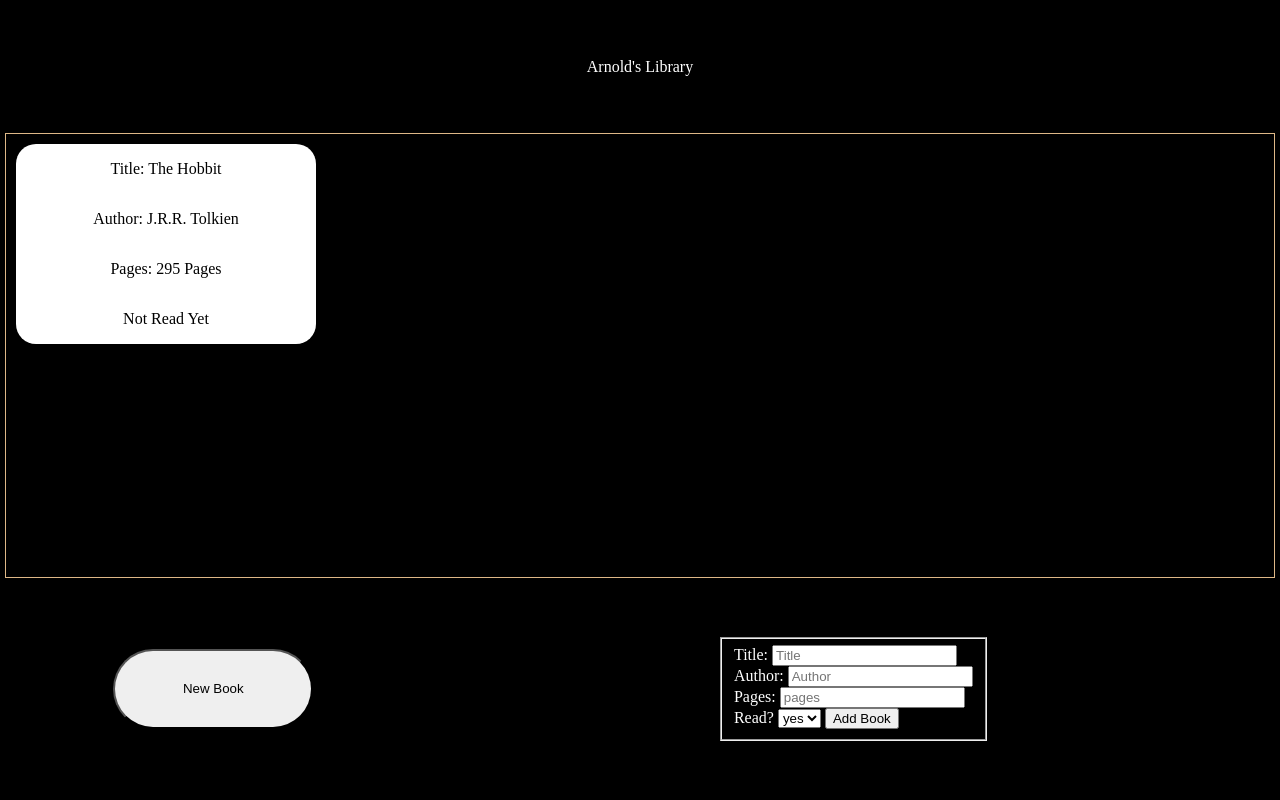
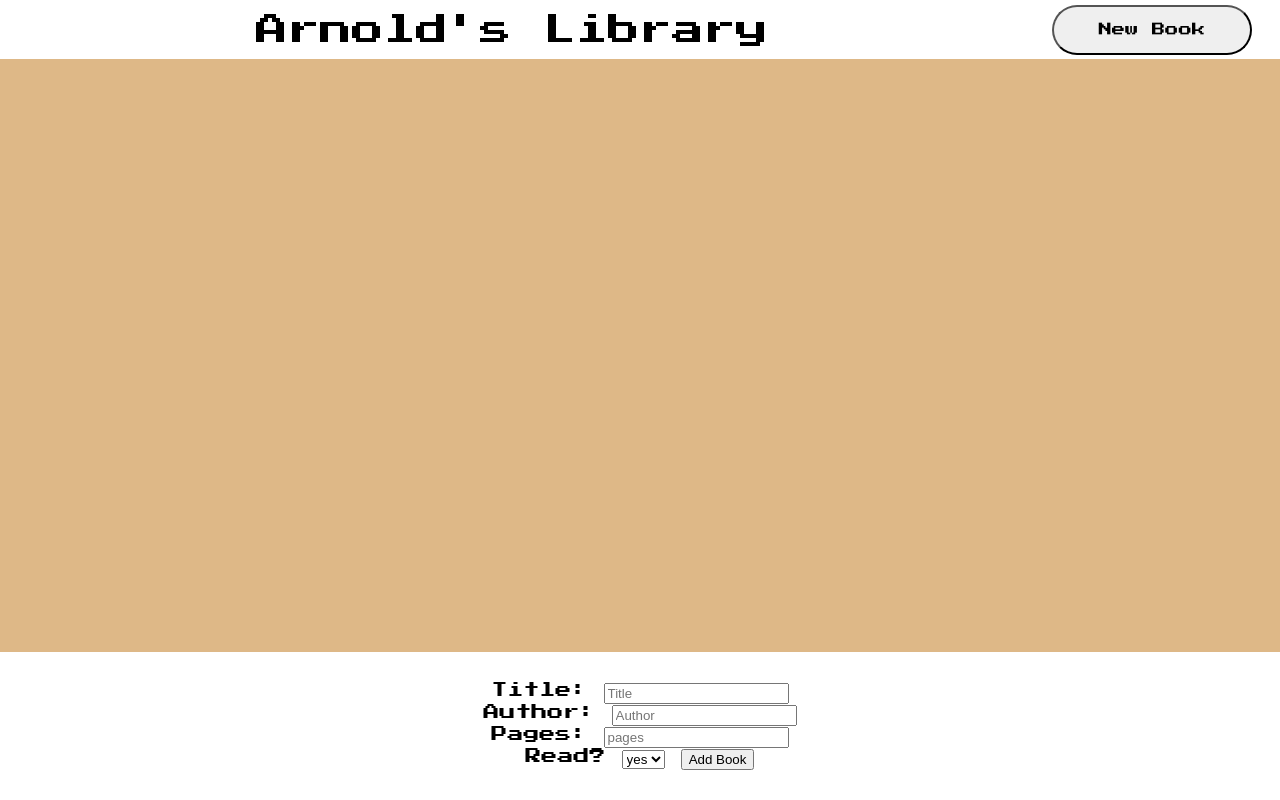
Before and after one commit to Reytsard/Book, a plain HTML site: page index.html in a window 1280 px wide. Both pictures are taken after a click on the button "New Book". Drawn offline with Linux system fonts and the light colour scheme.

Commit message:
fixed ui

```diff
--- a/index.html
+++ b/index.html
@@ -7,44 +7,18 @@
     <title>Book App</title>
     <script src="index.js" defer></script>
     <link rel="stylesheet" href="style.css">
+    <link rel="stylesheet" href="https://fonts.googleapis.com/css?family=Press+Start+2P">
 </head>
 <body>
     <div class="library">
-        <div class="library-name">Arnold's Library</div>
-        <div class="bookshelf">
-            <div class="book">
-                <div class="title">Title: The Hobbit</div>
-                <div class="author">Author: J.R.R. Tolkien</div>
-                <div class="pages">Pages: 295 Pages</div>
-                <div class="isRead">Not Read Yet</div>
+        <div class="header">
+            <div class="library-name">Arnold's Library</div>
+            <div class="addBook">
+                <button type="button" id="addBook">New Book</button>
             </div>
         </div>
-        <div class="addBook">
-            <button type="button" id="addBook">New Book</button>
-            <div class="addBookForm">
-                <fieldset>
-                    <div class="titleForBook">
-                        <label for="title">Title:</label>
-                        <input type="text" name="title" id="title" placeholder="Title">
-                    </div>
-                    <div class="authorForBook">
-                        <label for="author">Author:</label>
-                        <input type="text" name="author" id="author" placeholder="Author">
-                    </div>
-                    <div class="pagesForBook">
-                        <label for="pages">Pages:</label>
-                        <input type="number" name="pages" id="pages" placeholder="pages">
-                    </div>
-                    <div class="isReadForBook">
-                        <label for="isRead">Read?</label>
-                        <select name="isRead" id="isRead">
-                            <option value="true" selected>yes</option>
-                            <option value="false">no</option>
-                        </select>
-                    <button type="submit" id="submitBookForm">Add Book</button>
-                </fieldset>
-            </div>
-        </div>
+        <div class="bookshelf"></div>
+        <div class="add-Book-Form"></div>
     </div>
 </body>
 
--- a/index.js
+++ b/index.js
@@ -8,66 +8,48 @@ function Book(title, author, pages, isRead){
 }
 Book.prototype.info = function(){
     if(this.isRead == "true"){
-        return `<div class="title">Title: ${this.title}</div>\n<div class="author">Author: ${this.author}</div>\n<div class="pages">Pages: ${this.pages} pages</div>\n<div class="isRead">Has been read</div>\n`;
+        return `<div class="title">Title: ${this.title}</div>\n<div class="author">Author: ${this.author}</div>\n<div class="pages">Pages: ${this.pages} pages</div>\n<div class="isRead"><button class="readButton" type="button" value="1">Has been Read</button></div>\n`;
     }
-    return `<div id="title">Title: ${this.title}</div>\n<div id="author">Author: ${this.author}</div>\n<div id="pages">Pages: ${this.pages} pages</div>\n<div id="isRead">Has not been read</div>\n`;
+    return `<div id="title">Title: ${this.title}</div>\n<div id="author">Author: ${this.author}</div>\n<div id="pages">Pages: ${this.pages} pages</div>\n<div id="isRead"><button class="readButton" type="button" value="0">Has not been Read</button></div>\n`;
 }
 function addToLibrary(book){
     library.push(book);
 }
-let bookShelf = document.querySelector('.bookshelf');
-
-
-
-// bookDiv.appendChild(titleDiv);
-// bookDiv.appendChild(authorDiv);
-// bookDiv.appendChild(pagesDiv);
-// bookDiv.appendChild(isReadDiv);
-
-
+function createAddBookForm(){
+    let addFormDiv = document.querySelector('.add-Book-Form');
+    addFormDiv.innerHTML = addBookForm;
     document.querySelector('#submitBookForm').addEventListener('click',() => {
         //gets the values from the input box;
         let title = document.querySelector('#title').value.toString();
         let author = document.querySelector('#author').value.toString();
         let pages = Number.parseInt(document.querySelector('#pages').value);
         let isRead = document.querySelector('#isRead').value;
+
         //creates a new Object
         let newBook = new Book(title,author,pages,isRead);
         addToLibrary(newBook);
-
-
-    console.log(library);
 
         //adds a card for the book
         let bookDiv = document.createElement('div');
         bookShelf.appendChild(bookDiv);
         bookDiv.classList.toggle('book');
         bookDiv.innerHTML = newBook.info();
+        let readButton = bookDiv.querySelector("button");
+        readButton.addEventListener('click',() => {
+            if(readButton.value == '1'){
+                readButton.textContent = "Has not been Read";
+                readButton.setAttribute('value','0');
+            }else{
+                readButton.innerHTML = 'Has been Read';
+                readButton.setAttribute('value','1');
+            }
+        });
+        addFormDiv.innerHTML = '';
+    });
+}
 
-
-})
-
-
-
-
-
-
-
-
-
-
-
-
-
-
-
-
-// addBookButton.addEventListener('click',() => {
-//     addBookButton.toggleAttribute('disabled');
-//     const submitBookForm = addBookForm.querySelector('#submitBookForm');
-//         submitBookForm.addEventListener('click', () => {
-//         addBookButton.toggleAttribute('disabled');
-//         const inputs = addBookForm.querySelectorAll('input');
-//         addBookForm.innerHTML="";
-//     });
-// })
+//main
+const libraryDiv = document.querySelector('.library');
+const bookShelf = document.querySelector('.bookshelf');
+const addBookForm = '<fieldset>\n<div class="titleForBook">\n<label for="title">Title:</label>\n<input type="text" name="title" id="title" placeholder="Title">\n</div>\n<div class="authorForBook">\n<label for="author">Author:</label>\n<input type="text" name="author" id="author" placeholder="Author">\n</div>\n<div class="pagesForBook">\n<label for="pages">Pages:</label>\n<input type="number" name="pages" id="pages" placeholder="pages">\n</div>\n<div class="isReadForBook">\n<label for="isRead">Read?</label>\n<select name="isRead" id="isRead">\n<option value="true" selected>yes</option>\n<option value="false">no</option>\n</select>\n<button type="submit" id="submitBookForm">Add Book</button></fieldset>\n';
+document.querySelector('#addBook').addEventListener('click', createAddBookForm);
--- a/style.css
+++ b/style.css
@@ -1,36 +1,42 @@
 body{
     margin: 0;
     padding: 0;
-    background-color: black;
-    color: white;
+    background-color: white;
 
+}
+.header{
+    grid-row: 1 / span 1;
+    display: grid;
+    place-items: center;
+    grid-template-columns: 4fr 1fr ;
 }
 .library{
     height: 100vh;
     width: 100vw;
     display: grid;
-    grid-template-rows: .3fr 1fr .5fr;
+    grid-template-rows: .1fr 1fr;
+
 }
 .library-name{
-    grid-row: 1 / span 1;
-    display: grid;
-    place-items: center;
+    grid-column: 1 / span 1;
+    font-family: 'Press Start 2P';
+    font-size: 2rem;
 }
 
 .bookshelf {
     grid-row: 2 / span 1;
-    margin: 0px 5px;
-    border: 1px solid burlywood;
-    overflow: auto;
     display: flex;
     justify-content: left;
     flex-wrap: wrap;
+    overflow: auto;
+    background-color: burlywood;
 }
 .book{
     width: clamp(300px, 200px, 100px);
     height: clamp(200px, 150px, 80px);
     background-color: white;
     color: black;
+    border: 1px solid black;
     display: grid;
     place-items: center;
     margin: 10px;
@@ -38,17 +44,25 @@ body{
 }
 .addBook{
     display: grid;
-    grid-template-columns: 1fr 2fr;
+    grid-template-columns: 1fr;
     grid-template-rows: 1fr;
     place-items: center;
 }
 #addBook{
     grid-column: 1 / span 1;
     width: clamp(200px, 100px , 50px);
-    height: clamp(80px, 50px, 30px);
+    height: clamp(50px, 30px, 10px);
     border-radius: 45px;
+    font-family: 'Press Start 2P','Courier New', Courier, monospace;
 }
 .addBookForm{
     grid-column: 2 / span 1;
     width: clamp(300px, 200px, 1fr);
 }
+.library .add-Book-Form fieldset{
+    border: 0;
+    padding: 30px;
+    text-align: center;
+    font-size: 1rem;
+    font-family: 'Press Start 2p', 'Courier New', Courier, monospace;
+}
```
Lines whose indentation alone changed are shown as unchanged.
